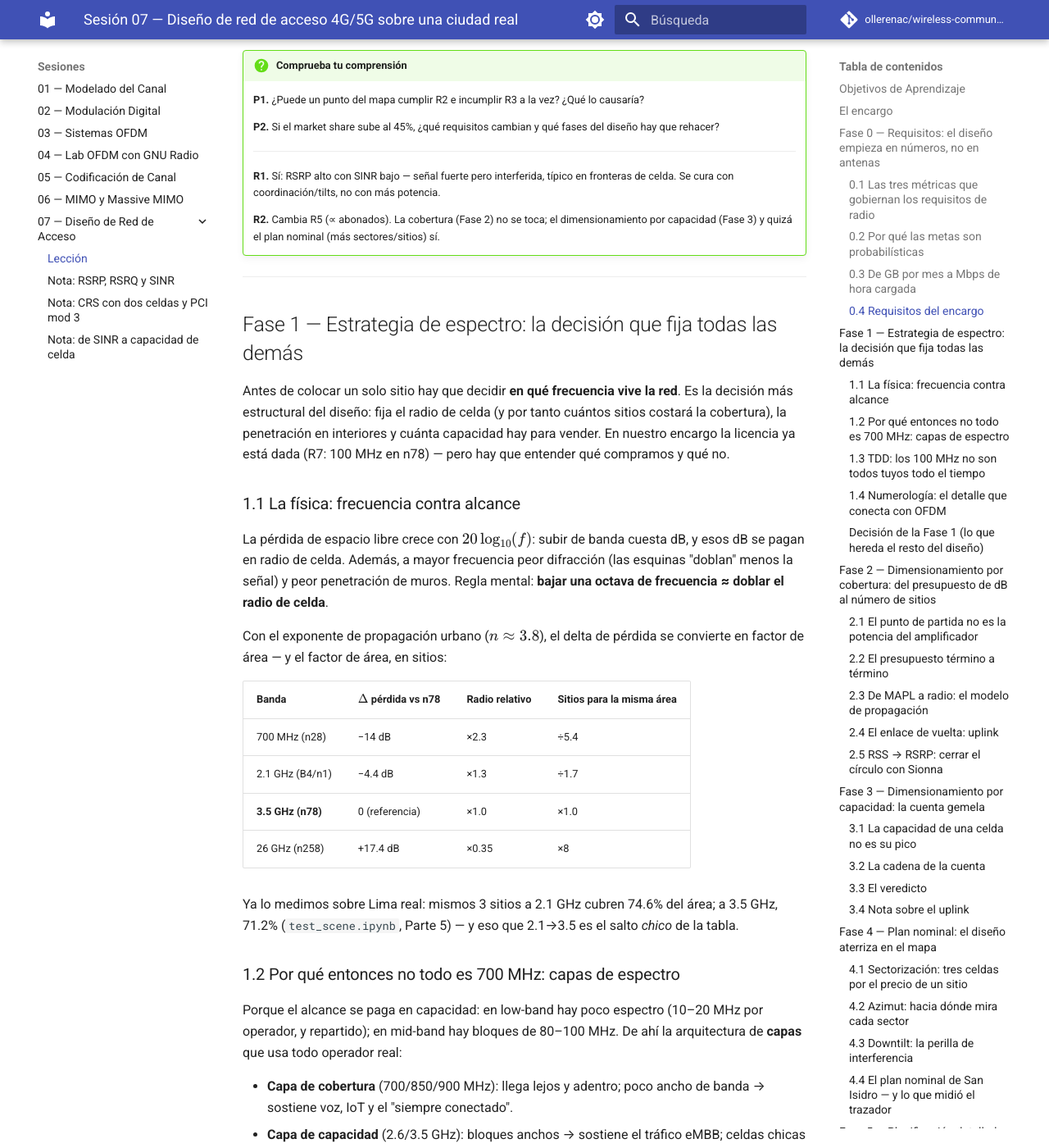
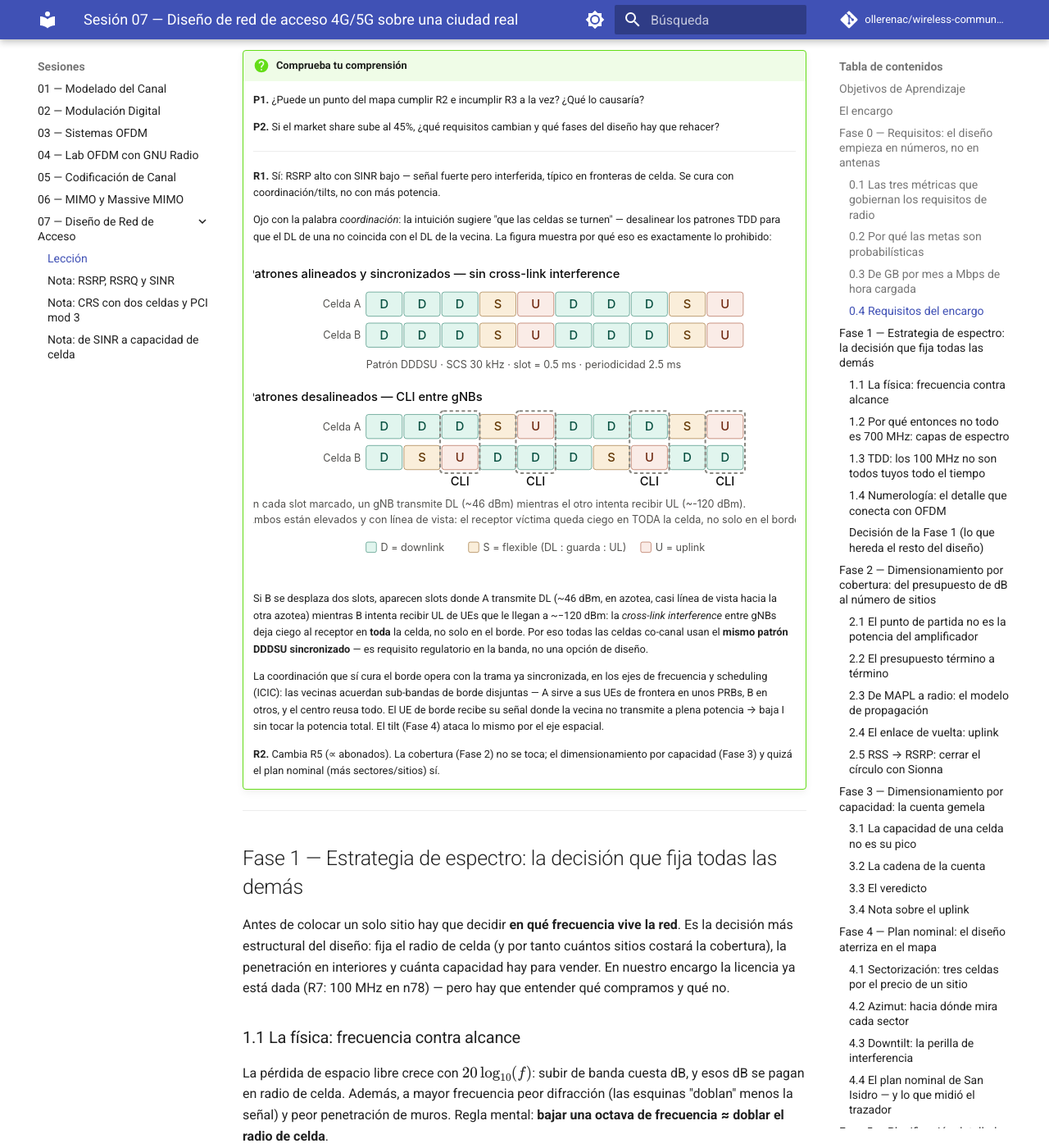
Before and after one commit to ollerenac/wireless-communication-systems, an MkDocs documentation site: the page built from docs/sessions/07-network-design/index.md, in a window 1280 px wide and 1400 px high, scrolled down 2937 px. Shown: the whole window at 82% size. Built offline with MkDocs 1.6.1 and Material for MkDocs 9.7.7, drawn with Linux system fonts in a browser that asks for light colours; comment, search, counter and statistics services are not loaded.

Commit message:
docs(07-network-design): explain TDD sync vs cross-link interference in Fase 0 R1
Embed instructor figure tdd_nr_sincronizacion_cross_link_interference.svg
and clarify that 'coordinación' means synchronized DDDSU + ICIC in
frequency/scheduling, not staggered TDD patterns (which cause gNB-to-gNB
cross-link interference).

Also consume pause handoff (HANDOFF.json + .continue-here.md) on resume.

Co-Authored-By: Claude Fable 5 <noreply@anthropic.com>

```diff
--- a/docs/sessions/07-network-design/index.md
+++ b/docs/sessions/07-network-design/index.md
@@ -120,6 +120,28 @@ negocio — cámbialos y cambia la red que hay que construir.
     **R1.** Sí: RSRP alto con SINR bajo — señal fuerte pero interferida,
     típico en fronteras de celda. Se cura con coordinación/tilts, no con
     más potencia.
+
+    Ojo con la palabra *coordinación*: la intuición sugiere "que las celdas
+    se turnen" — desalinear los patrones TDD para que el DL de una no
+    coincida con el DL de la vecina. La figura muestra por qué eso es
+    exactamente lo prohibido:
+
+    ![Patrones TDD alineados vs desalineados y cross-link interference](figures/tdd_nr_sincronizacion_cross_link_interference.svg)
+
+    Si B se desplaza dos slots, aparecen slots donde A transmite DL
+    (~46 dBm, en azotea, casi línea de vista hacia la otra azotea)
+    mientras B intenta recibir UL de UEs que le llegan a ~−120 dBm: la
+    *cross-link interference* entre gNBs deja ciego al receptor en **toda**
+    la celda, no solo en el borde. Por eso todas las celdas co-canal usan
+    el **mismo patrón DDDSU sincronizado** — es requisito regulatorio en la
+    banda, no una opción de diseño.
+
+    La coordinación que sí cura el borde opera con la trama ya sincronizada,
+    en los ejes de frecuencia y scheduling (ICIC): las vecinas acuerdan
+    sub-bandas de borde disjuntas — A sirve a sus UEs de frontera en unos
+    PRBs, B en otros, y el centro reusa todo. El UE de borde recibe su señal
+    donde la vecina no transmite a plena potencia → baja I sin tocar la
+    potencia total. El tilt (Fase 4) ataca lo mismo por el eje espacial.
 
     **R2.** Cambia R5 (∝ abonados). La cobertura (Fase 2) no se toca; el
     dimensionamiento por capacidad (Fase 3) y quizá el plan nominal (más
```
Also changed, not shown: .planning/.continue-here.md (deleted, +0 -82 lines), .planning/STATE.md (+3 -3 lines), docs/sessions/07-network-design/figures/tdd_nr_sincronizacion_cross_link_interference.svg (added), 1 other file.
